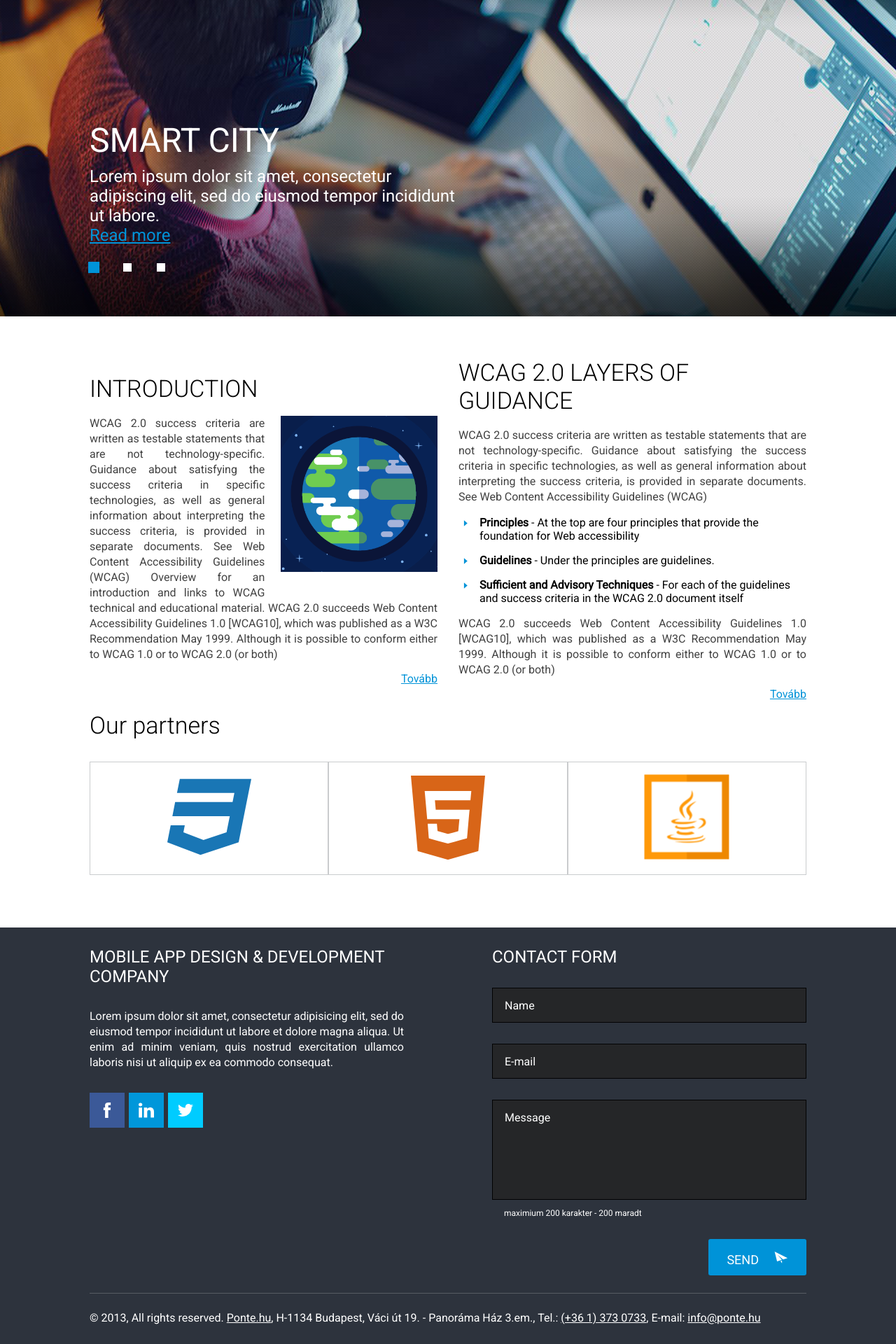
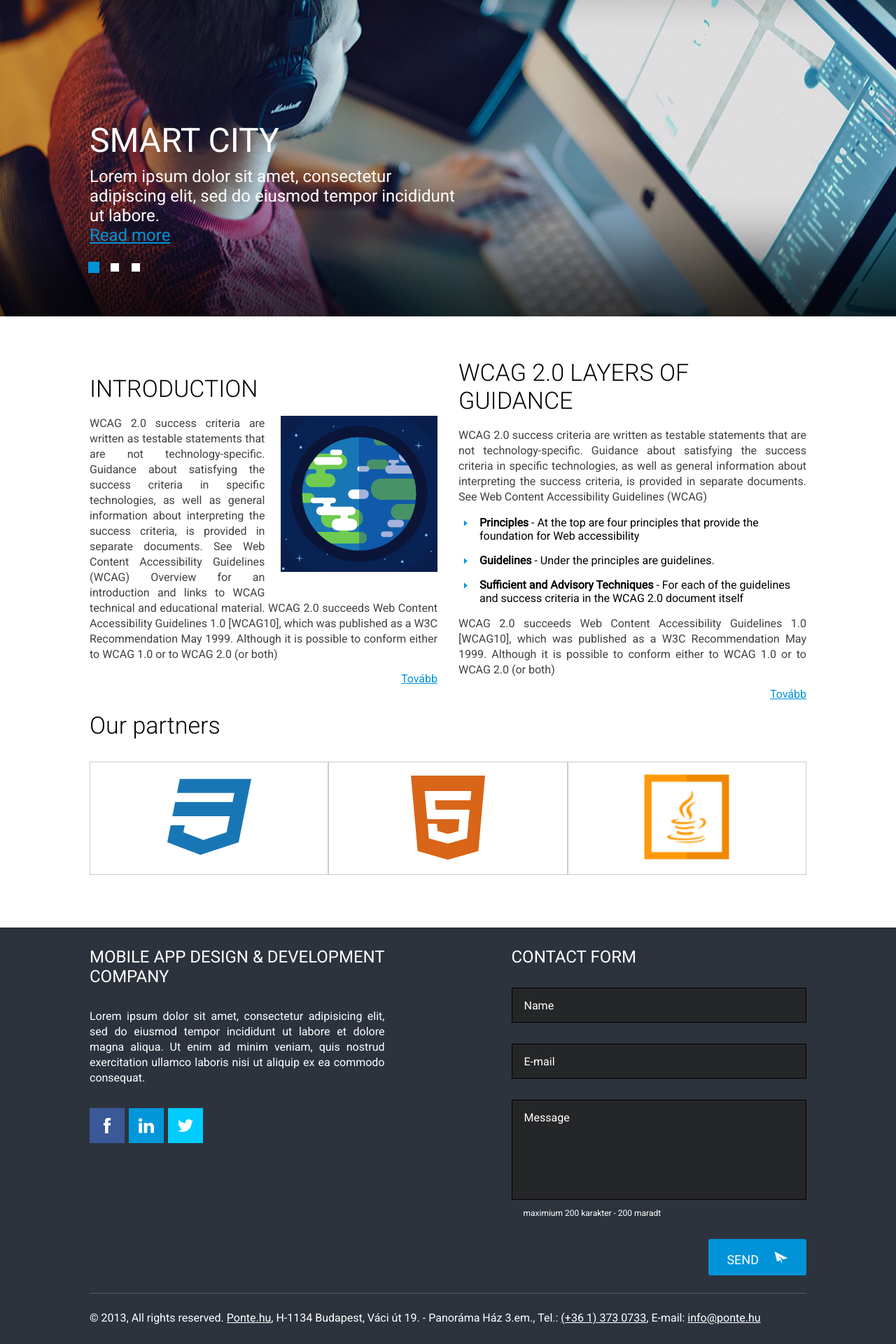
Before and after one commit to patakiIstvan/Smart-city-landpage, a React (Create React App) app: page / in a window 1280 px wide. Shown: the part 128-2048 px from the top of the page at 70% size. Built offline with nearby package versions, Linux system fonts and the light colour scheme.

Commit message:
fixed gap styling compatibility

```diff
--- a/src/components/Footer/Footer.scss
+++ b/src/components/Footer/Footer.scss
@@ -29,13 +29,13 @@
 
   .icons {
     display: flex;
-    gap: 6px;
     margin-bottom: 75px;
 
     .icon {
       width: 50px;
       height: 50px;
       padding: 14px;
+      margin-right: 6px;
       cursor: pointer;
     }
 
@@ -132,10 +132,10 @@
   @media screen and (min-width: $mSize) {
     .container {
       flex-direction: row;
-      gap: 55px;
 
       .left {
         flex: 1;
+        margin-right: 55px;
       }
 
       .right {
@@ -146,11 +146,31 @@
         }
       }
     }
+
+    @supports (gap: 55px) {
+      .container {
+        gap: 55px;
+      }
+
+      .left {
+        margin-right: 0px;
+      }
+    }
   }
 
   @media screen and (min-width: $lSize) {
-    .container {
-      gap: 126px;
+    .left {
+      margin-right: 126px;
+    }
+
+    @supports (gap: 55px) {
+      .container {
+        gap: 126px;
+      }
+
+      .left {
+        margin-right: 0px;
+      }
     }
   }
 }
--- a/src/components/Hero/Hero.scss
+++ b/src/components/Hero/Hero.scss
@@ -142,13 +142,3 @@
     opacity: 0;
   }
 }
-
-@supports (gap: 18px) {
-  .page__container {
-    gap: 18px;
-
-    .page__button {
-      margin-right: 0px;
-    }
-  }
-}
--- a/src/components/Introduction/Introduction.scss
+++ b/src/components/Introduction/Introduction.scss
@@ -60,7 +60,7 @@
   .introduction {
     flex-direction: row;
 
-    .introduction .container:first-child {
+    div.container:first-of-type {
       margin-right: 30px;
     }
 
@@ -74,14 +74,14 @@
       }
     }
   }
-}
 
-@supports (gap: 30px) {
-  .introduction {
-    gap: 30px;
-  }
+  @supports (gap: 30px) {
+    .introduction {
+      gap: 30px;
 
-  .introduction .container:first-child {
-    margin-right: 0px;
+      div.container:first-of-type {
+        margin-right: 0px;
+      }
+    }
   }
 }
```
